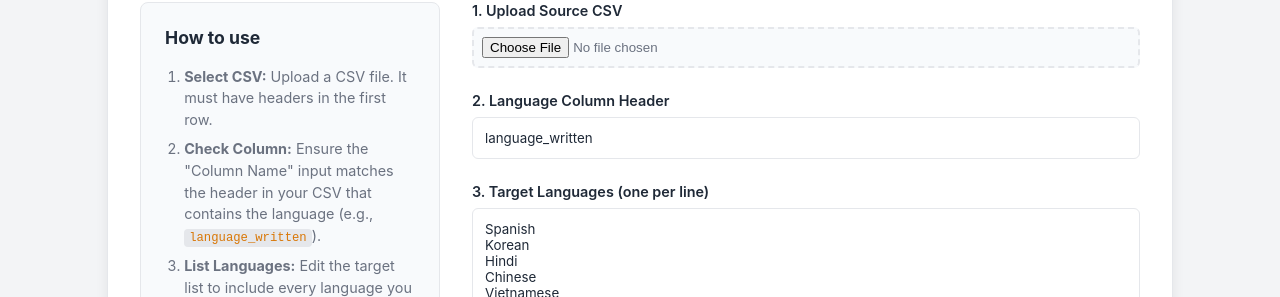
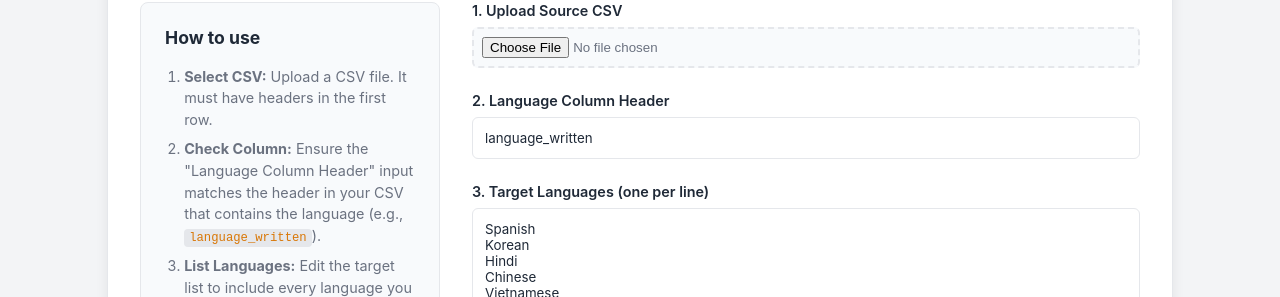
Before and after one commit to zachvg-vml/csv-language-generator, a plain HTML site: page index.html in a window 1280 px wide. Shown: the part 157-454 px from the top of the page. Drawn offline with nearby package versions, Linux system fonts and the light colour scheme.

Commit message:
Update instructions

```diff
--- a/index.html
+++ b/index.html
@@ -224,7 +224,7 @@
             <h3>How to use</h3>
             <ol>
                 <li><strong>Select CSV:</strong> Upload a CSV file. It must have headers in the first row.</li>
-                <li><strong>Check Column:</strong> Ensure the "Column Name" input matches the header in your CSV that contains the language (e.g., <code>language_written</code>).</li>
+                <li><strong>Check Column:</strong> Ensure the "Language Column Header" input matches the header in your CSV that contains the language (e.g., <code>language_written</code>).</li>
                 <li><strong>List Languages:</strong> Edit the target list to include every language you need a file for.</li>
                 <li><strong>Generate:</strong> Click the button to download a ZIP file containing all versions.</li>
             </ol>
```
